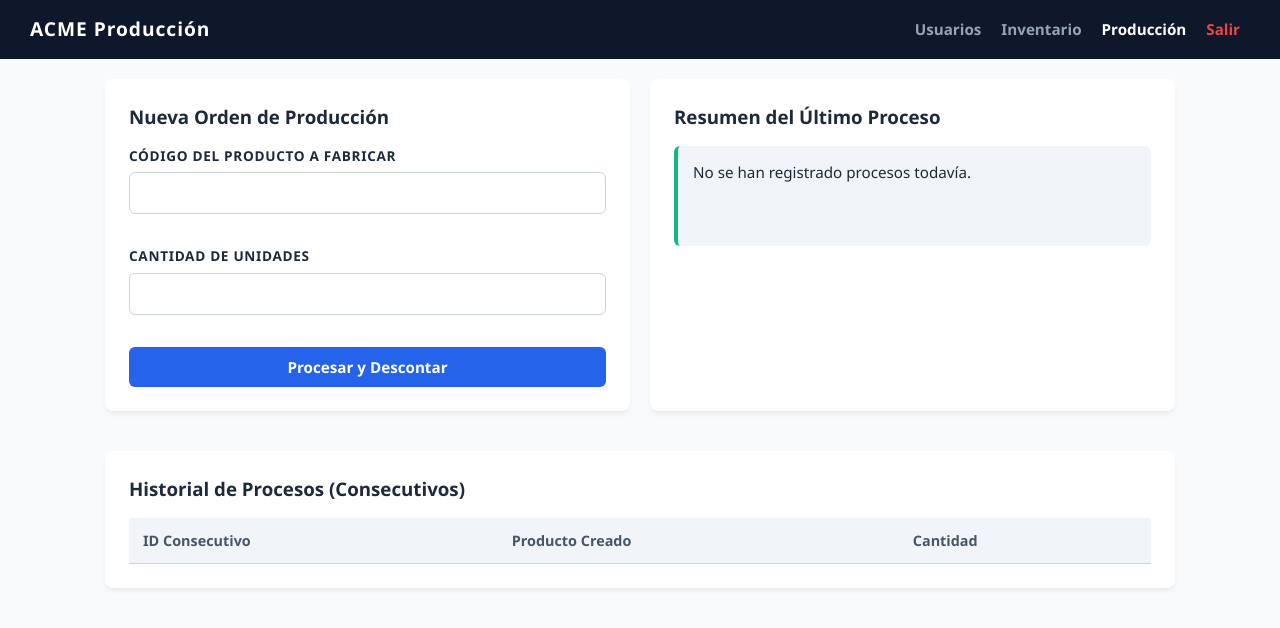
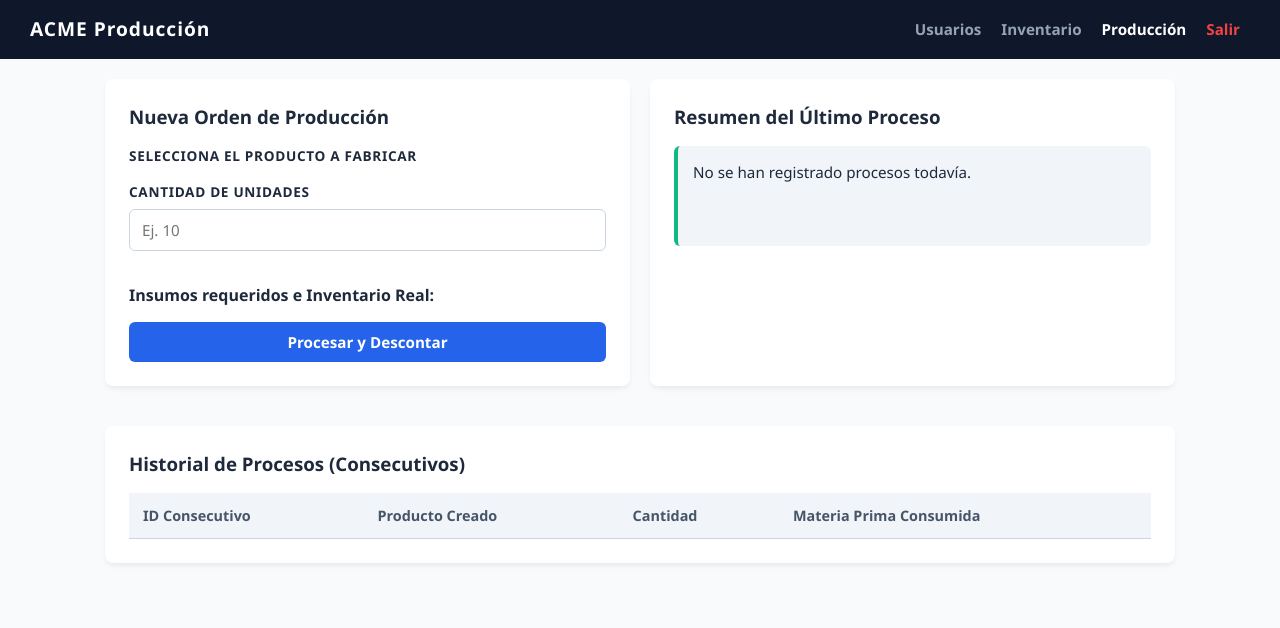
Before and after one commit to raymondzabala7/Gesti-n-de-producci-n-Acme, a plain HTML site: page produccion.html in a window 1280 px wide. Drawn offline with Linux system fonts and the light colour scheme; no server answers; a script that the page names is missing.

Commit message:
Update produccion.html

```diff
--- a/produccion.html
+++ b/produccion.html
@@ -4,6 +4,8 @@
     <meta charset="UTF-8">
     <title>ACME - Producción</title>
     <link rel="stylesheet" href="css/styles.css">
+    <script src="js/selector-productos.js" defer></script>
+    <script src="js/produccion.js" defer></script>
 </head>
 <body>
     <script>
@@ -14,27 +16,49 @@
         });
     </script>
     <main-nav></main-nav>
+
     <div class="container grid">
         <div class="card">
             <h3>Nueva Orden de Producción</h3>
             <form id="prodForm">
-                <div class="form-group"><label>Código del Producto a Fabricar</label><input type="text" id="exeCode" required></div>
-                <div class="form-group"><label>Cantidad de Unidades</label><input type="number" id="exeQty" min="1" required></div>
-                <button type="submit" class="btn">Procesar y Descontar</button>
+                <div class="form-group">
+                    <label for="receta-select">Selecciona el Producto a Fabricar</label>
+                    <selector-productos id="receta-select" tipo-filtro="producto"></selector-productos>
+                </div>
+                <div class="form-group">
+                    <label for="exeQty">Cantidad de Unidades</label>
+                    <input type="number" id="exeQty" min="1" placeholder="Ej. 10" required>
+                </div>
+
+                <h4>Insumos requeridos e Inventario Real:</h4>
+                <div id="detalles-receta" style="margin-bottom: 15px; font-size: 0.9em;"></div>
+
+                <button type="submit" class="btn" id="btn-producir">Procesar y Descontar</button>
             </form>
         </div>
+
         <div class="card">
             <h3>Resumen del Último Proceso</h3>
             <div id="resumen" style="background:#f1f5f9; padding:15px; border-radius:6px; min-height:100px;">No se han registrado procesos todavía.</div>
         </div>
     </div>
+
     <div class="container">
         <div class="card">
             <h3>Historial de Procesos (Consecutivos)</h3>
-            <table><thead><tr><th>ID Consecutivo</th><th>Producto Creado</th><th>Cantidad</th></tr></thead><tbody id="historyBody"></tbody></table>
+            <table>
+                <thead>
+                    <tr>
+                        <th>ID Consecutivo</th>
+                        <th>Producto Creado</th>
+                        <th>Cantidad</th>
+                        <th>Materia Prima Consumida</th>
+                    </tr>
+                </thead>
+                <tbody id="historyBody"></tbody>
+            </table>
         </div>
     </div>
     <script src="js/config.js"></script>
-    <script src="js/produccion.js"></script>
 </body>
 </html>
```
